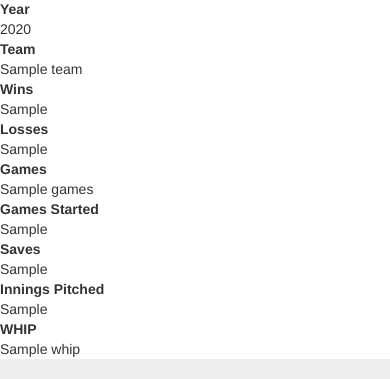
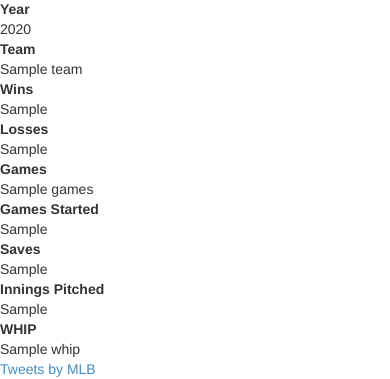
Before and after one commit to TimSimmons/cs373-idb, a Django app: template idb/templates/player.html in a window 390 px wide; the page is wider, and only the part inside the window is pictured. Shown: the part 694-1073 px from the top of that part. Run offline with Django 3.2, Linux system fonts and the light colour scheme; the template is opened without the code that fills it: most values are stand-ins (such as "Sample title", 1, 10 or a date in 2020); grey boxes marked "Sample" are stand-in pictures; some libraries are stand-ins or nearby versions.

Commit message:
added placeholder twitter feed, issue with social attribute of players causes data-screen-name to misbehave

```diff
--- a/idb/templates/player.html
+++ b/idb/templates/player.html
@@ -174,6 +174,26 @@
 
 
 {%endif%}
+
+
+</div>
+<div class="row">
+	<div class="col-md-2">
+
+
+	<a class="twitter-timeline" data-dnt="true" href="https://twitter.com/mlb"
+   data-widget-id="446046951486676992"data-show-replies="false"
+   data-tweet-limit="5">Tweets by MLB</a>
+   <script>!function(d,s,id){var js,fjs=d.getElementsByTagName(s)[0],p=/^http:/.test(d.location)?'http':'https';if(!d.getElementById(id)){js=d.createElement(s);js.id=id;js.src=p+"://platform.twitter.com/widgets.js";fjs.parentNode.insertBefore(js,fjs);}}(document,"script","twitter-wjs");</script>
+
+   <!--This is the form of the feed we are supposed to be using, but I don't know how to eliminate the @ from player.social. You can't do it inside the template and editing data.py doesn't seem to work
+   <a class="twitter-timeline" data-dnt="true" href="https://twitter.com/{{player.social}}"
+   data-widget-id="446046951486676992"
+   data-screen-name="{{player.social}}" data-show-replies="false"
+   data-tweet-limit="5">Tweets by {{player.social}}</a>
+   <script>!function(d,s,id){var js,fjs=d.getElementsByTagName(s)[0],p=/^http:/.test(d.location)?'http':'https';if(!d.getElementById(id)){js=d.createElement(s);js.id=id;js.src=p+"://platform.twitter.com/widgets.js";fjs.parentNode.insertBefore(js,fjs);}}(document,"script","twitter-wjs");</script>
+	-->
+</div>
 </div>
 <!--
 {% if player.years.0.type == "hitter" %}
```
Also changed, not shown: idb/views.py (+4 -3 lines).
